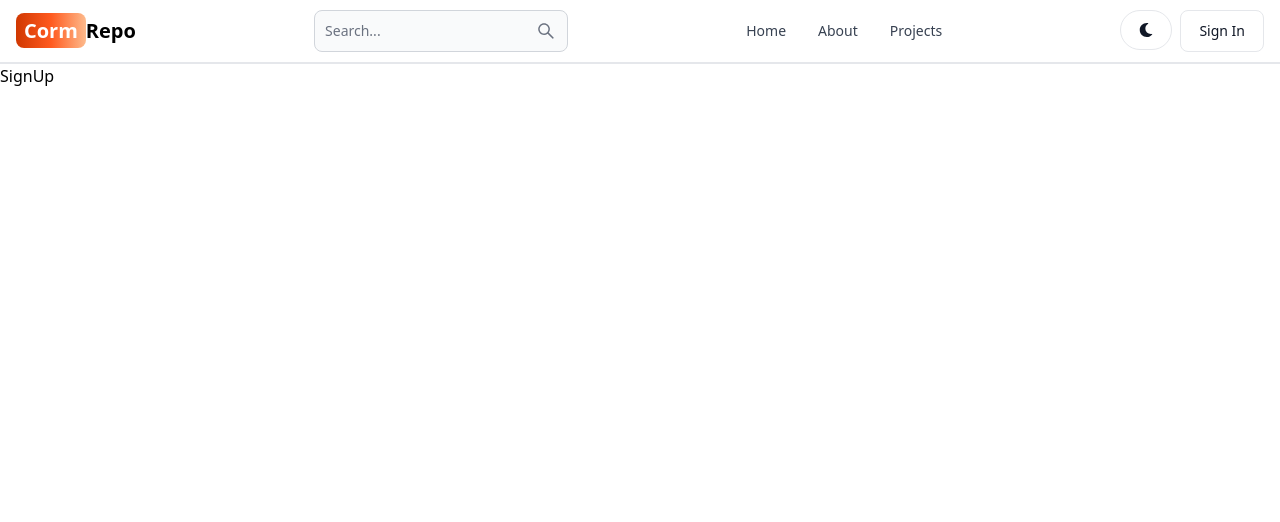
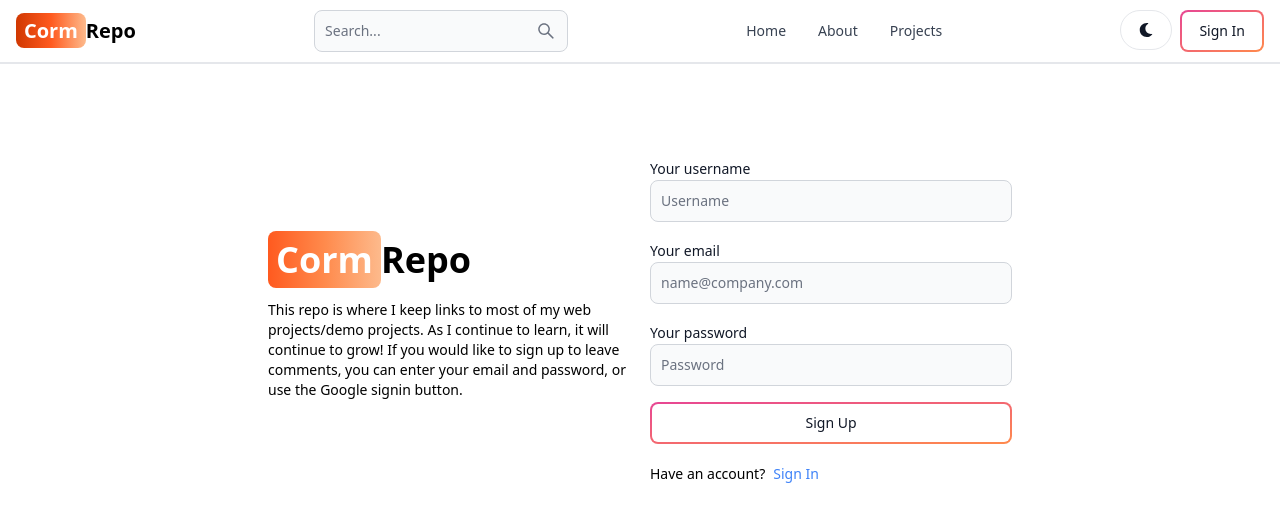
Before and after one commit to scotcorm/corm-repository, a React (Vite) app in the folder client/: page /sign-up in a window 1280 px wide. Shown: the top 522 px of the page. Built offline with nearby package versions, Linux system fonts and the light colour scheme.

Commit message:
complete sign-up page ui

```diff
--- a/client/src/components/Header.jsx
+++ b/client/src/components/Header.jsx
@@ -33,7 +33,9 @@ export default function Header() {
           <FaMoon />
         </Button>
         <Link to='/sign-in'>
-          <Button color='gray'>Sign In</Button>
+          <Button gradientDuoTone='pinkToOrange' outline>
+            Sign In
+          </Button>
         </Link>
         <Navbar.Toggle />
       </div>
--- a/client/src/pages/SignUp.jsx
+++ b/client/src/pages/SignUp.jsx
@@ -1,5 +1,123 @@
-import React from 'react';
+import { Alert, Button, Label, Spinner, TextInput } from 'flowbite-react';
+import { useState } from 'react';
+import { Link, useNavigate } from 'react-router-dom';
+// import OAuth from '../components/OAuth';
 
 export default function SignUp() {
-  return <div>SignUp</div>;
+  const [formData, setFormData] = useState({});
+  const [errorMessage, setErrorMessage] = useState(null);
+  const [loading, setLoading] = useState(false);
+  const navigate = useNavigate();
+  const handleChange = (e) => {
+    setFormData({ ...formData, [e.target.id]: e.target.value.trim() });
+  };
+
+  const handleSubmit = async (e) => {
+    e.preventDefault();
+    if (!formData.username || !formData.email || !formData.password) {
+      return setErrorMessage('Please fill out all fields.');
+    }
+    try {
+      setLoading(true);
+      setErrorMessage(null);
+      const res = await fetch('/api/auth/signup', {
+        method: 'POST',
+        headers: { 'Content-Type': 'application/json' },
+        body: JSON.stringify(formData),
+      });
+      const data = await res.json();
+      if (data.success === false) {
+        return setErrorMessage(data.message);
+      }
+      setLoading(false);
+      if (res.ok) {
+        navigate('/sign-in');
+      }
+    } catch (error) {
+      setErrorMessage(error.message);
+      setLoading(false);
+    }
+  };
+
+  return (
+    <div className='min-h-screen mt-20'>
+      <div className='flex p-3 max-w-3xl mx-auto flex-col md:flex-row md:items-center gap-5'>
+        {/* div for the left side */}
+        <div className='flex-1'>
+          <Link to='/' className='font-bold dark:text-white text-4xl'>
+            <span className='px-2 py-1 bg-gradient-to-l from-orange-300 via-orange-400 to-orange-500 rounded-lg text-white'>
+              Corm
+            </span>
+            Repo
+          </Link>
+          <p className='text-sm mt-5'>
+            This repo is where I keep links to most of my web projects/demo
+            projects. As I continue to learn, it will continue to grow! If you
+            would like to sign up to leave comments, you can enter your email
+            and password, or use the Google signin button.
+          </p>
+        </div>
+        {/* div for the right side */}
+
+        <div className='flex-1'>
+          <form className='flex flex-col gap-4' onSubmit={handleSubmit}>
+            <div>
+              <Label value='Your username' />
+              <TextInput
+                type='text'
+                placeholder='Username'
+                id='username'
+                onChange={handleChange}
+              />
+            </div>
+            <div>
+              <Label value='Your email' />
+              <TextInput
+                type='email'
+                placeholder='name@company.com'
+                id='email'
+                onChange={handleChange}
+              />
+            </div>
+            <div>
+              <Label value='Your password' />
+              <TextInput
+                type='password'
+                placeholder='Password'
+                id='password'
+                onChange={handleChange}
+              />
+            </div>
+            <Button
+              gradientDuoTone='pinkToOrange'
+              outline
+              type='submit'
+              disabled={loading}
+            >
+              {loading ? (
+                <>
+                  <Spinner size='sm' />
+                  <span className='pl-3'>Loading...</span>
+                </>
+              ) : (
+                'Sign Up'
+              )}
+            </Button>
+            {/* <OAuth /> */}
+          </form>
+          <div className='flex gap-2 text-sm mt-5'>
+            <span>Have an account?</span>
+            <Link to='/sign-in' className='text-blue-500'>
+              Sign In
+            </Link>
+          </div>
+          {errorMessage && (
+            <Alert className='mt-5' color='failure'>
+              {errorMessage}
+            </Alert>
+          )}
+        </div>
+      </div>
+    </div>
+  );
 }
```
